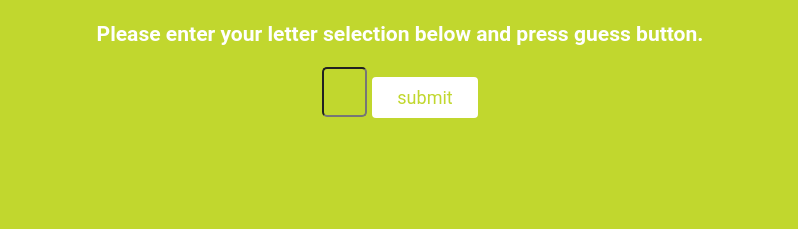
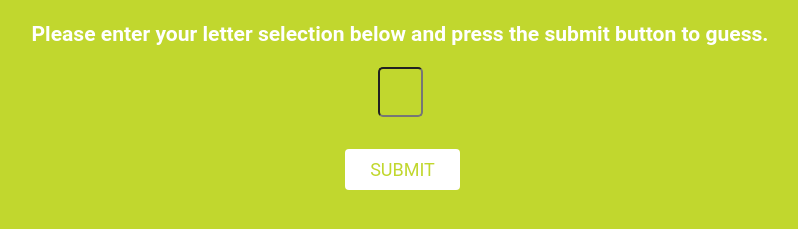
Before and after one commit to stewblack23/javascript-project, a website: page hangman/index.html in a window 1280 px wide. Shown: the part 53-282 px from the top of the page, without its empty margins (240-1038 px from the left). Drawn offline with Linux system fonts and the light colour scheme.

Commit message:
Added a few more css propeties and added a new array to capture a guess. Trying to figure out how to cature key strokes #5:10pm to 6:45pm

```diff
--- a/hangman/index.html
+++ b/hangman/index.html
@@ -5,8 +5,15 @@
 <body>
 <div class="container">
   <h1>Welcome to Hangman</h1>
-  <h3>Please enter your letter selection below and press guess button.</h3>
-  <input class="input-letter" type="text" name="letterbox" maxlength="1"><a class="submit-button">submit</a>
+  <h3>Please enter your letter selection below and press the submit button to guess.</h3>
+  <div class="input-area">
+    <input class="input-letter" type="text" name="letterbox" maxlength="1"><br/><br/>
+  </br/>
+    <a class="submit-button">submit</a>
+  </div>
+
+
+
 
 
 
--- a/hangman/sass/style.scss
+++ b/hangman/sass/style.scss
@@ -20,11 +20,17 @@ body {
   background-color: transparent;
 }
 
-
 .submit-button {
   background-color: $color-text-color;
   color: $color-background;
   padding: 10px 25px;
   border-radius: 4px;
   margin-left:5px;
+  text-transform: uppercase;
+  &:hover {
+    cursor: hand;
+    background-color:transparent;
+    border:2px solid $color-text-color;
+    color: $color-text-color;
+  }
 }
```
Also changed, not shown: hangman/css/style.css, 1 other file.
